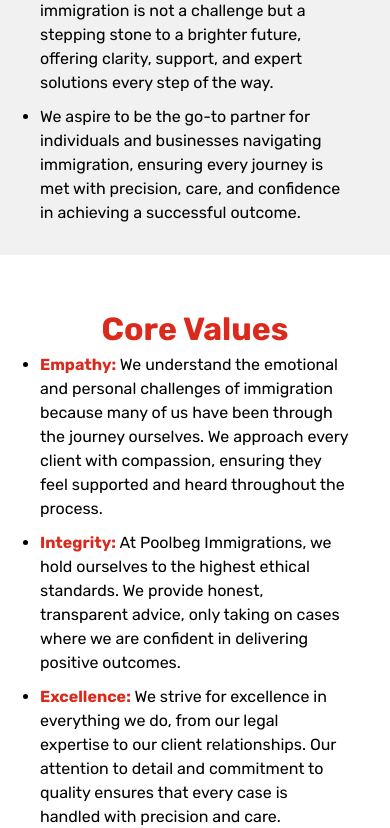
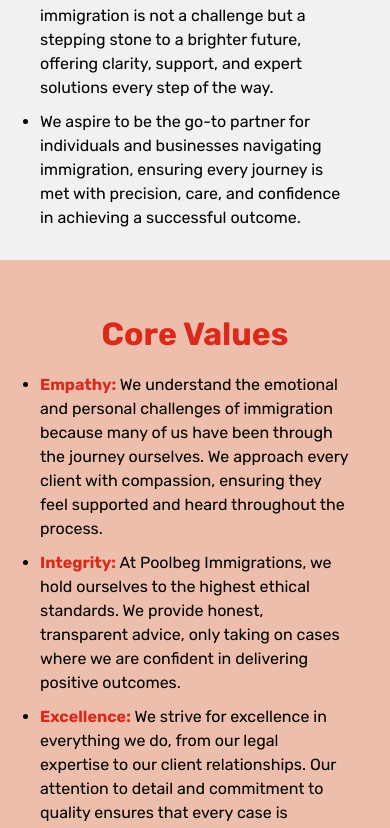
Before and after one commit to TartejBrothers/Poolbeg-Immigration, a React (Create React App) app: page /about-us in a window 390 px wide. Shown: the part 4081-4909 px from the top of the page. Built offline with nearby package versions, Linux system fonts and the light colour scheme.

Commit message:
Updated: About Us

```diff
--- a/src/components/calendly.jsx
+++ b/src/components/calendly.jsx
@@ -2,7 +2,7 @@
 export default function CalendlyButton() {
   return (
     <div className="calendly-button">
-      <a href="https://wa.me/353874836445" target="_blank">
+      <a href="https://calendly.com/debs-tcd" target="_blank">
         <ion-icon name="calendar-number-outline"></ion-icon>
       </a>
     </div>
--- a/src/pages/home.jsx
+++ b/src/pages/home.jsx
@@ -56,7 +56,7 @@
           individuals to secure their legal status in Ireland.
         </p>
         <div className="homeheaderbottom">
-          <a href="" target="_blank">
+          <a href="https://calendly.com/debs-tcd" target="_blank">
             <button>Book A Free Consultation</button>
           </a>
           <div className="homeheaderdivider">
--- a/src/styles/aboutus.css
+++ b/src/styles/aboutus.css
@@ -108,12 +108,19 @@
   margin-top: 20px;
   margin-bottom: 20px;
 }
+.homeservices h1 {
+  margin-bottom: 15px;
+}
+.corevalues {
+  background-color: #ecbeab;
+}
 @media screen and (max-width: 1000px) {
   .aboutheader p {
     text-align: left;
   }
   .homeservices h1 {
     font-size: 32px;
+    margin-bottom: 15px;
   }
   .aboutusmainheader h1 {
     font-size: 32px;
```
